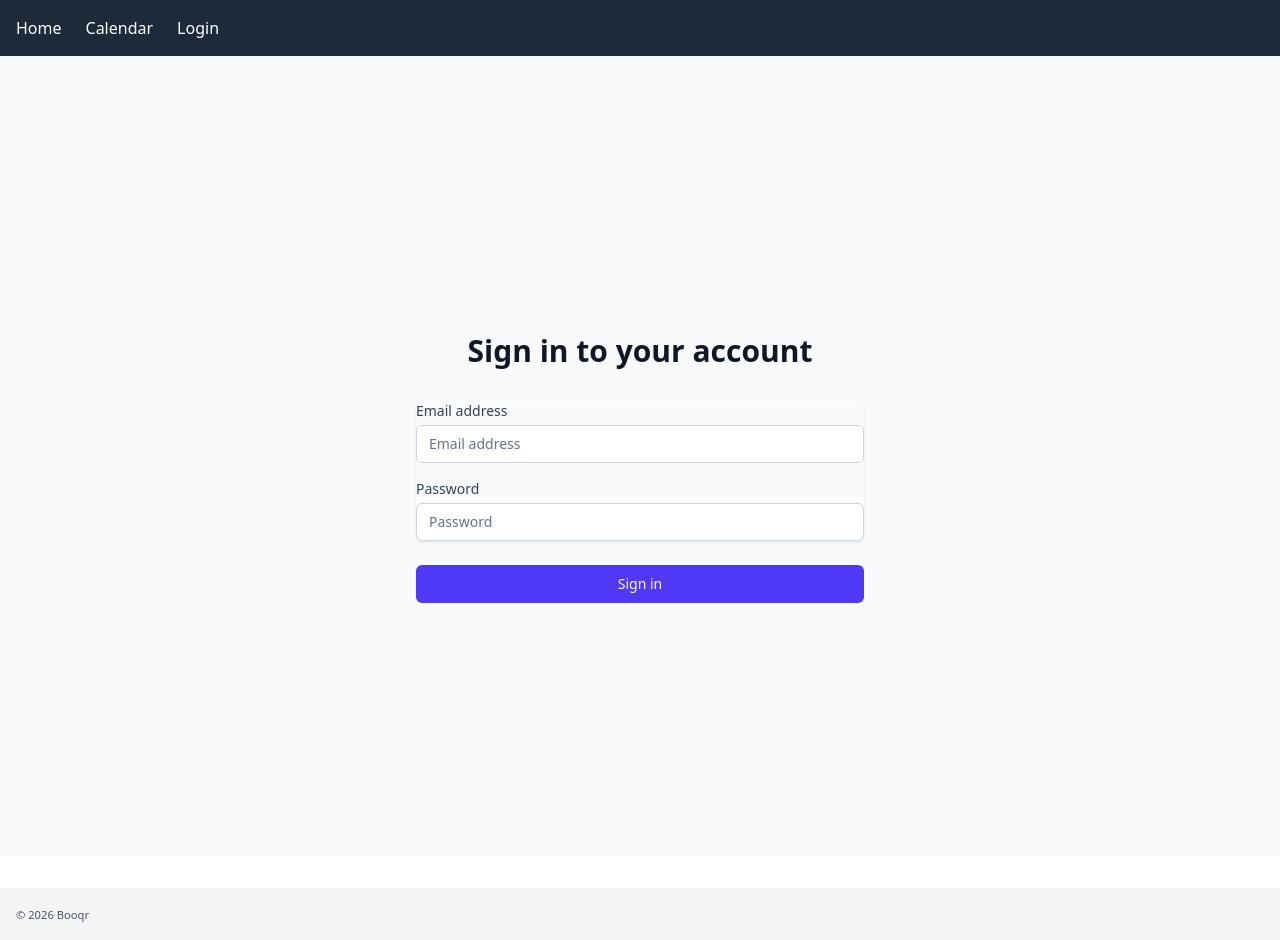
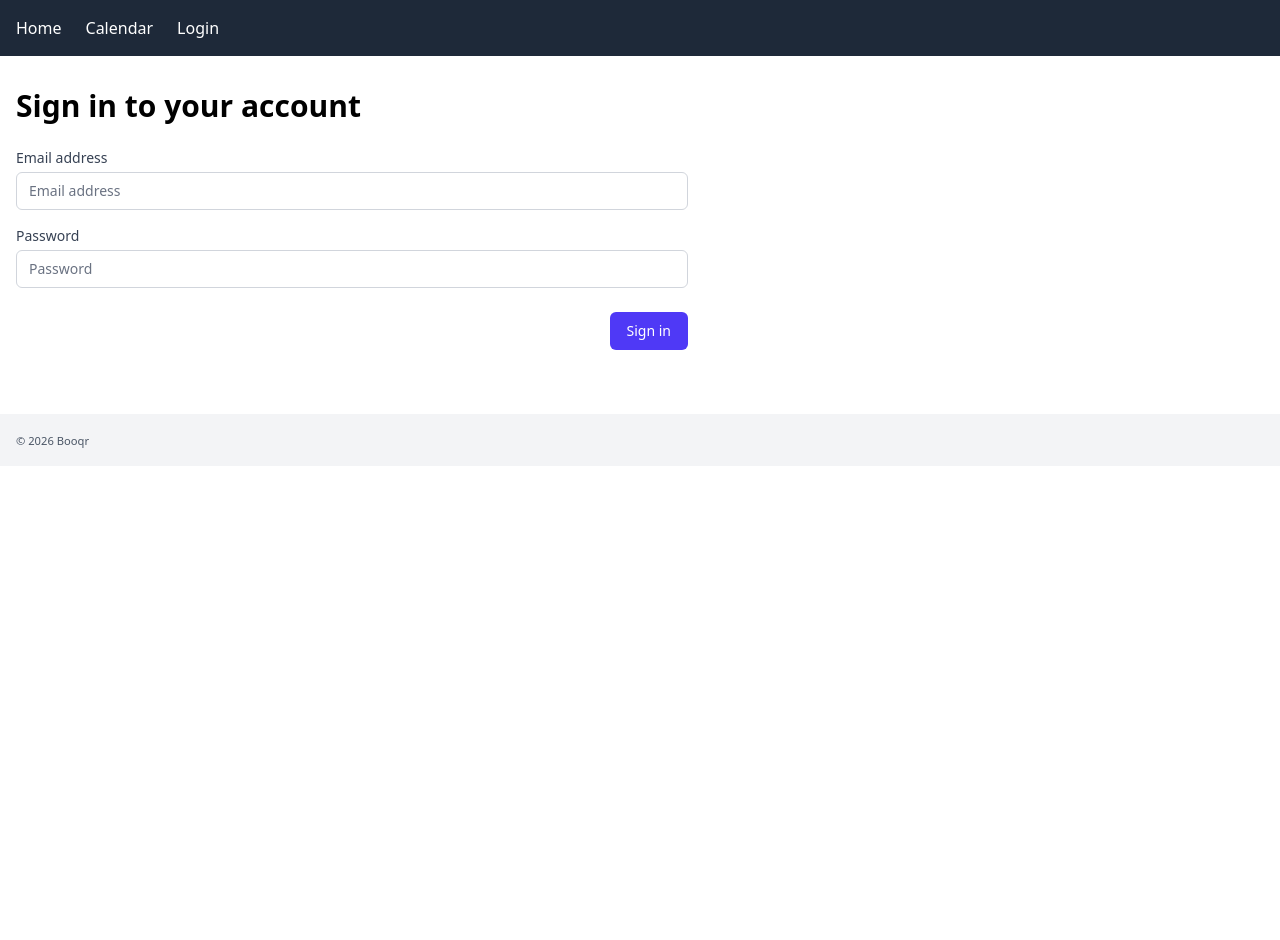
Before and after one commit to klinkby/booqr-app, a SvelteKit app: page /login in a window 1280 px wide. After the commit the page ends 800 px from the top, so only its background shows below. Built offline with nearby package versions, Linux system fonts and the light colour scheme.

Commit message:
feat: enhance sign-in form with Form component and layout adjustments

```diff
--- a/src/routes/+layout.svelte
+++ b/src/routes/+layout.svelte
@@ -28,9 +28,9 @@
 <a href="#main-content" class="sr-only focus:not-sr-only focus:absolute focus:top-4 focus:left-4 bg-blue-600 text-white px-4 py-2 rounded">
 	Skip to main content
 </a>
-<header>
-	<nav aria-label="Main navigation" class="bg-gray-800 text-white p-4">
-		<div class="container mx-auto flex gap-6">
+<header class="bg-gray-800 text-white">
+	<nav aria-label="Main navigation" class="container mx-auto px-4 py-4 max-w-7xl">
+		<div class="flex gap-6">
 			<a href="/" class="hover:text-gray-300">Home</a>
 			<a href="/calendar" class="hover:text-gray-300">Calendar</a>
 			{#if auth.isEmployee}
@@ -45,12 +45,12 @@
 	</nav>
 </header>
 
-<main id="main-content">
+<main id="main-content" class="container mx-auto px-4 py-8 max-w-7xl">
 	{@render children()}
 </main>
 
-<footer class="bg-gray-100 text-gray-600 p-4 mt-8">
-	<div class="container mx-auto text-sm">
+<footer class="bg-gray-100 text-gray-600 mt-8">
+	<div class="container mx-auto px-4 py-4 max-w-7xl text-sm">
 		<small>&copy; {new Date().getFullYear()} Booqr</small>
 	</div>
 </footer>
--- a/src/routes/login/+page.svelte
+++ b/src/routes/login/+page.svelte
@@ -1,6 +1,6 @@
 <script>
 	import { AuthenticationService } from '$lib/api';
-	import { auth } from '$lib';
+	import { auth, Form } from '$lib';
 	import { goto } from '$app/navigation';
 
 	let email = $state('');
@@ -8,8 +8,7 @@
 	let error = $state(null);
 	let loading = $state(false);
 
-	async function handleSubmit(event) {
-		event.preventDefault();
+	async function handleSubmit() {
 		error = null;
 		loading = true;
 
@@ -43,21 +42,11 @@
 
 </script>
 
-<div class="min-h-screen flex items-center justify-center bg-gray-50 py-12 px-4 sm:px-6 lg:px-8">
-	<div class="max-w-md w-full space-y-8">
 <div>
-			<h1 class="mt-6 text-center text-3xl font-extrabold text-gray-900">Sign in to your account</h1>
-		</div>
-		<form class="mt-8 space-y-6" onsubmit={handleSubmit} novalidate>
-			{#if error}
-				<div role="alert" aria-live="polite" class="rounded-md bg-red-50 p-4">
-					<p class="text-sm text-red-800">{error}</p>
-				</div>
-			{/if}
+	<h1 class="text-3xl font-bold mb-6">Sign in to your account</h1>
 
-			<fieldset class="rounded-md shadow-sm space-y-4" disabled={loading}>
-				<legend class="sr-only">Sign in</legend>
-
+	<div class="max-w-2xl">
+		<Form legend="Sign in" {error} {loading} submitLabel="Sign in" onsubmit={handleSubmit}>
 			<div>
 				<label for="email" class="block text-sm font-medium text-gray-700 mb-1">
 					Email address
@@ -69,7 +58,7 @@
 					autocomplete="email"
 					required
 					bind:value={email}
-						class="appearance-none relative block w-full px-3 py-2 border border-gray-300 placeholder-gray-500 text-gray-900 rounded-md focus:outline-none focus:ring-indigo-500 focus:border-indigo-500 focus:z-10 sm:text-sm"
+					class="block w-full px-3 py-2 border border-gray-300 rounded-md focus:outline-none focus:ring-indigo-500 focus:border-indigo-500 sm:text-sm"
 					placeholder="Email address"
 				/>
 			</div>
@@ -85,21 +74,10 @@
 					autocomplete="current-password"
 					required
 					bind:value={password}
-						class="appearance-none relative block w-full px-3 py-2 border border-gray-300 placeholder-gray-500 text-gray-900 rounded-md focus:outline-none focus:ring-indigo-500 focus:border-indigo-500 focus:z-10 sm:text-sm"
+					class="block w-full px-3 py-2 border border-gray-300 rounded-md focus:outline-none focus:ring-indigo-500 focus:border-indigo-500 sm:text-sm"
 					placeholder="Password"
 				/>
 			</div>
-			</fieldset>
-
-			<div>
-				<button
-					type="submit"
-					disabled={loading}
-					class="group relative w-full flex justify-center py-2 px-4 border border-transparent text-sm font-medium rounded-md text-white bg-indigo-600 hover:bg-indigo-700 focus:outline-none focus:ring-2 focus:ring-offset-2 focus:ring-indigo-500 disabled:opacity-50 disabled:cursor-not-allowed"
-				>
-					{loading ? 'Signing in...' : 'Sign in'}
-				</button>
-			</div>
-		</form>
+		</Form>
 	</div>
 </div>
```
Lines whose indentation alone changed are shown as unchanged.
